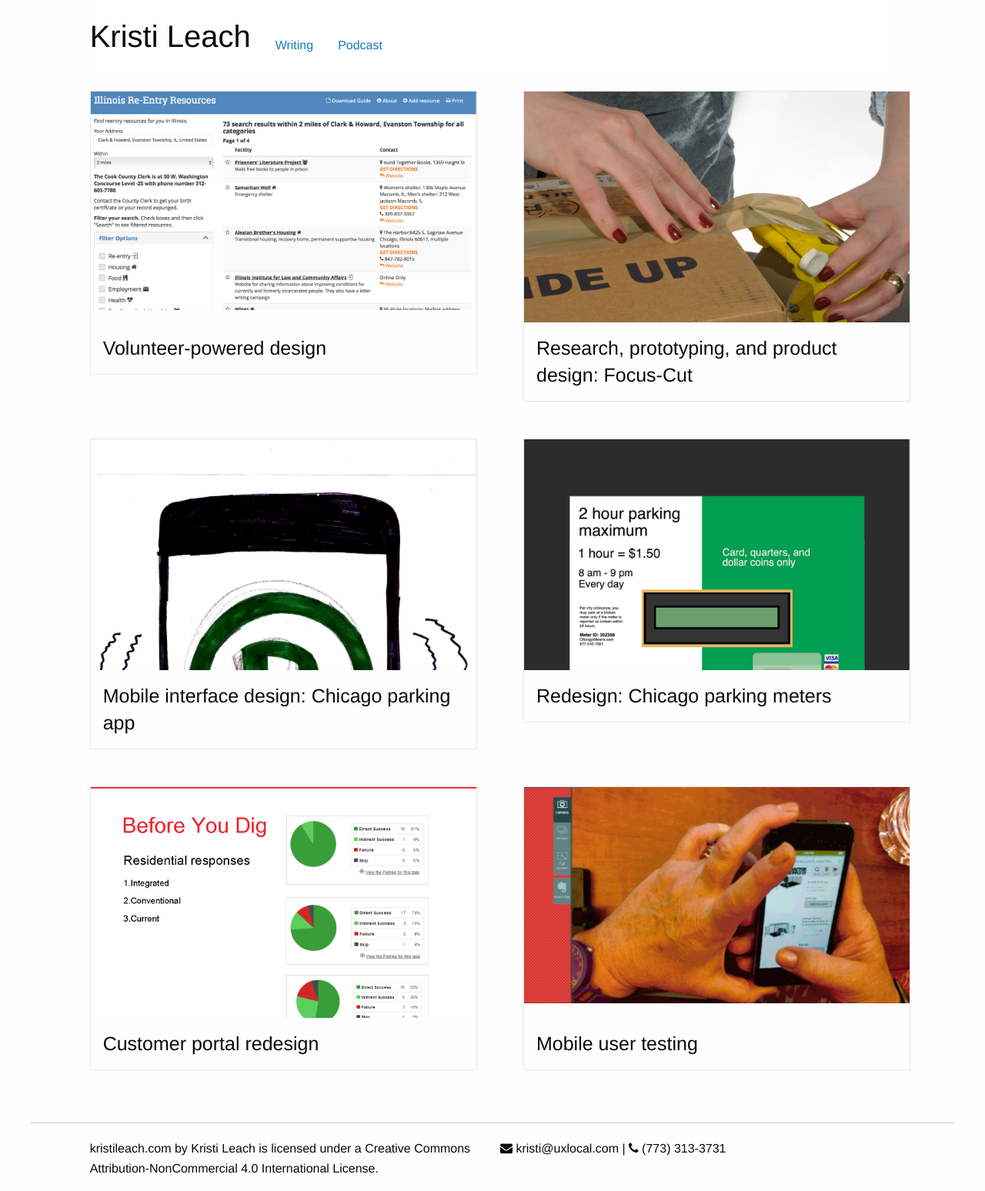
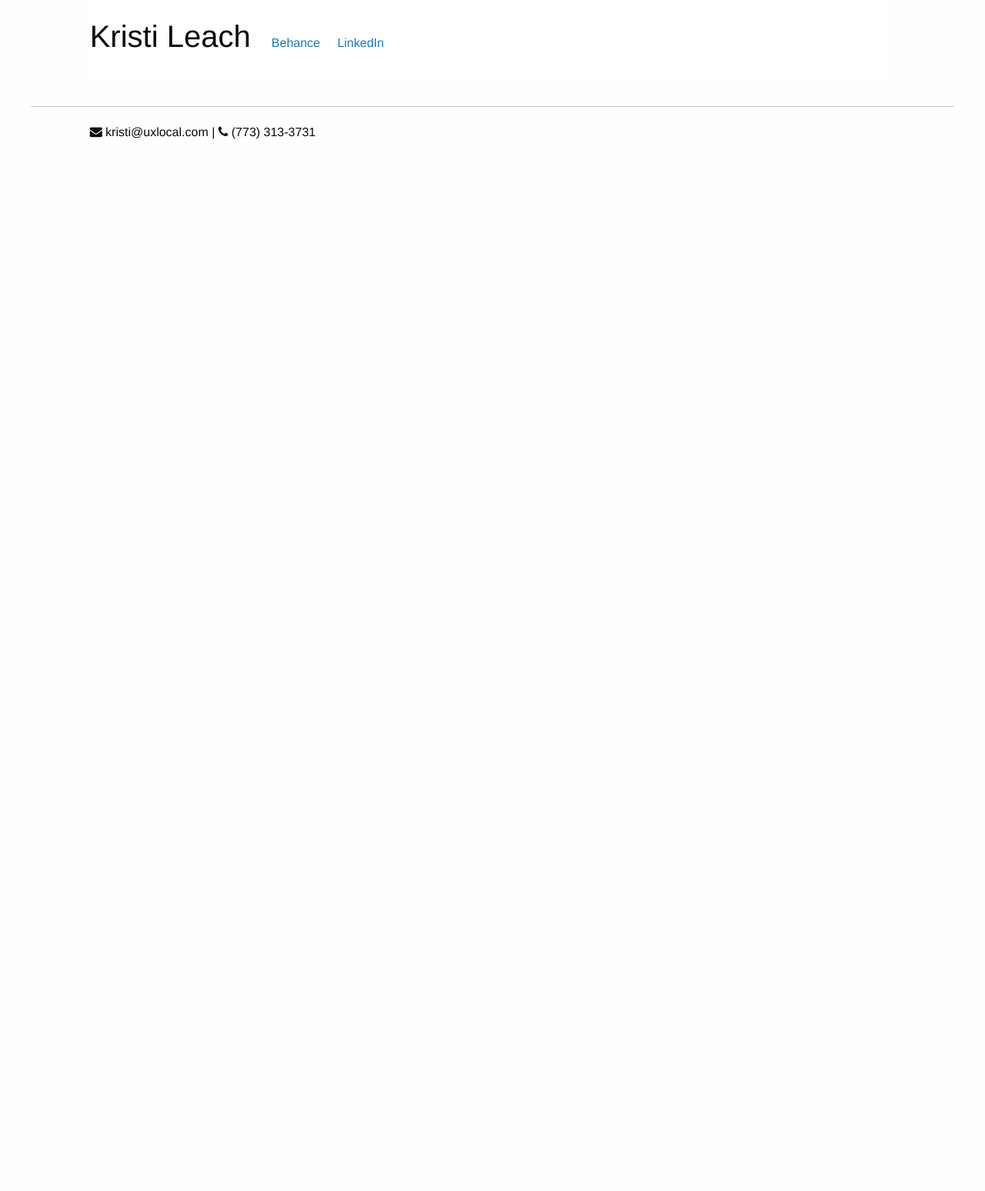
Before and after one commit to kwritenow/kristileach.com, a Jekyll site: the page built from index.html, in a window 1280 px wide. Shown: the whole page at 77% size. Built offline with Jekyll 4.4.1, drawn with Linux system fonts in a browser that asks for light colours; after the commit the page ends 900 px from its top, so only the background shows below that.

Commit message:
Remove portfolio, for now.w. Add professional links

```diff
--- a/_layouts/default.html
+++ b/_layouts/default.html
@@ -16,20 +16,17 @@
                     <div class="top-bar">
                         <div class="top-bar-left">
                             <ul class="menu">
-                                {% for link in site.navigation %}
-                                    {% if page.url == link.url %}
-                                        <li class="menu-text">
-                                            <h2>{{ link.text }}</h2>
-                                        </li>
-                                    {% endif %}
-                                {% endfor %}
-                                {% for link in site.navigation %}
-                                    {% if page.url != link.url %}
-                                        <li>
-                                            <a href="{{ link.url }}">{{ link.text }}</a>
-                                        </li>
-                                    {% endif %}
-                                {% endfor %}
+                                <li class="menu-text">
+                                    <h2>
+				        Kristi Leach
+				    </h2>
+                                </li>
+			        <li>
+			   	    <a href="https://www.behance.net/kristileach" target="_blank">Behance</a>
+			       	</li>
+			        <li>
+			   	    <a href="https://www.linkedin.com/in/kristileach" target="_blank">LinkedIn</a>
+			       	</li>
                             </ul>
                         </div>
                     </div>
@@ -43,12 +40,7 @@
         <hr />
         <footer class="grid-container fluid">
             <div class="grid-x grid-margin-x">
-                <div class="large-5 small-10 small-offset-1 cell">
-                    <p>
-                    kristileach.com by Kristi Leach is licensed under a Creative Commons Attribution-NonCommercial 4.0 International License.
-                    </p>
-                </div>
-                <div class="large-5 small-10 small-offset-1 medium-offset-0 cell">
+                <div class="large-10 small-10 small-offset-1 cell">
                     <p>
                     <i class="fa fa-envelope"></i> kristi@uxlocal.com | <i class="fa fa-phone"></i> (773) 313-3731
                     </p>
--- a/css/app.css
+++ b/css/app.css
@@ -17,7 +17,8 @@ li.menu-text {
 
 @media screen and (min-width: 40em) {
     .menu a {
-        margin-top: 32px;
+        margin-top: 29px;
+	padding: 0.7rem;
     }
 }
 @media screen and (max-width: 39.9375em) {
--- a/index.html
+++ b/index.html
@@ -4,84 +4,6 @@ layout: default
 <div class="grid-x grid-margin-x">
     <div class="small-10 small-offset-1 cell">
         <p>
-
         </p>
     </div>
 </div>
-<div class="grid-x grid-margin-x">
-    <div class="large-5 small-10 small-offset-1 cell">
-        <div class="card front">
-            <div class="image-container">
-                <img src="/images/reentry-screenshot.png" />
-            </div>
-            <div class="card-section">
-                <h4>
-                    Volunteer-powered design
-                </h4>
-            </div>
-        </div>
-    </div>
-    <div class="shrink cell"><p></p></div>
-    <div class="large-5 small-10 small-offset-1 medium-offset-0 cell">
-        <div class="card front">
-            <div class="image-container">
-                <img src="/images/packing-tape.png" />
-            </div>
-            <div class="card-section">
-                <h4>
-                    Research, prototyping, and product design: Focus-Cut
-                </h4>
-            </div>
-        </div>
-    </div>
-    <div class="large-5 small-10 small-offset-1 cell">
-        <div class="card front">
-            <div class="image-container">
-                <img src="/images/parking-pal.png" />
-            </div>
-            <div class="card-section">
-                <h4>
-                    Mobile interface design: Chicago parking app
-                </h4>
-            </div>
-        </div>
-    </div>
-    <div class="shrink cell"><p></p></div>
-    <div class="large-5 small-10 small-offset-1 medium-offset-0 cell">
-        <div class="card front">
-            <div class="image-container">
-                <img src="/images/parking-meter.png" />
-            </div>
-            <div class="card-section">
-                <h4>
-                    Redesign: Chicago parking meters
-                </h4>
-            </div>
-        </div>
-    </div>
-    <div class="large-5 small-10 small-offset-1 cell">
-        <div class="card front">
-            <div class="image-container">
-                <img src="/images/before-you-dig.png" />
-            </div>
-            <div class="card-section">
-                <h4>
-                    Customer portal redesign
-                </h4>
-            </div>
-        </div>
-    </div>
-    <div class="shrink cell"><p></p></div>
-    <div class="large-5 small-10 small-offset-1 medium-offset-0 cell">
-        <div class="card front">
-            <div class="image-container">
-                <img src="/images/mobile-user-testing.png" />
-            </div>
-            <div class="card-section">
-                <h4>
-                    Mobile user testing
-                </h4>
-            </div>
-        </div>
-    </div>
-</div>
```
Also changed, not shown: Gemfile.lock.
